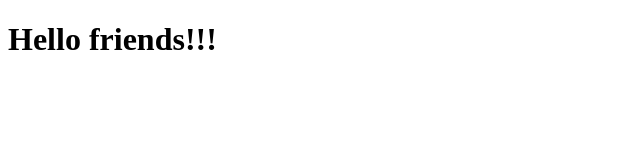
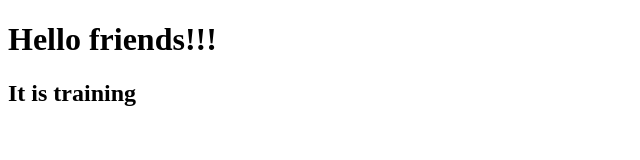
Before and after one commit to gavrylova/projectJStest, a plain HTML site: page index.html in a window 1280 px wide. Shown: the whole page, without its empty margins (0-640 px from the left). Drawn offline with Linux system fonts and the light colour scheme.

Commit message:
inndex mode

```diff
--- a/index.html
+++ b/index.html
@@ -7,5 +7,6 @@
 </head>
 <body>
     <h1>Hello friends!!!</h1>
+    <h2>It is training</h2>
 </body>
 </html>
```
